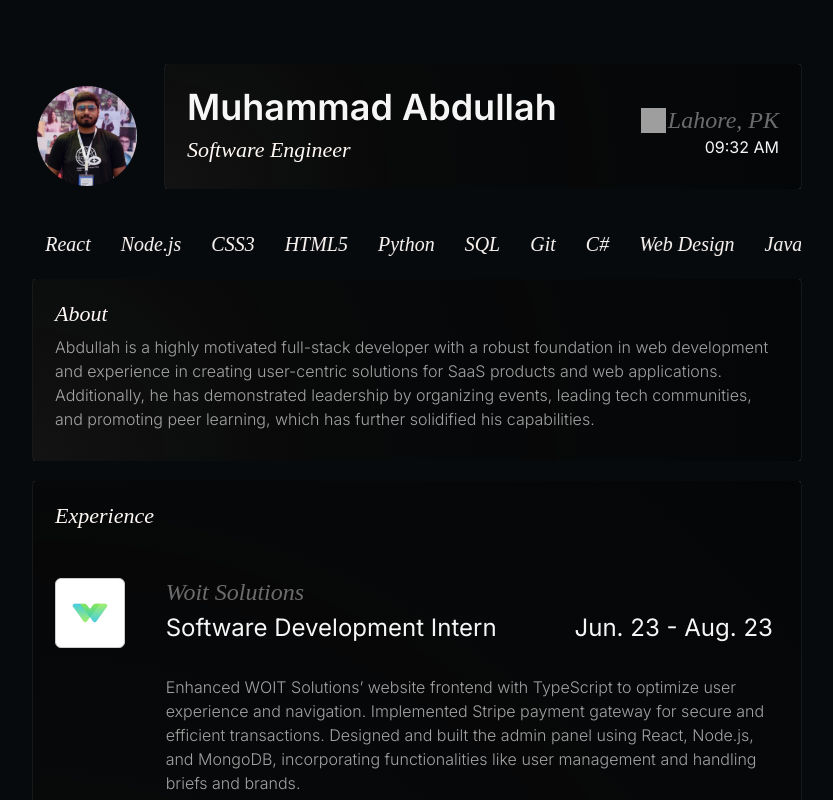
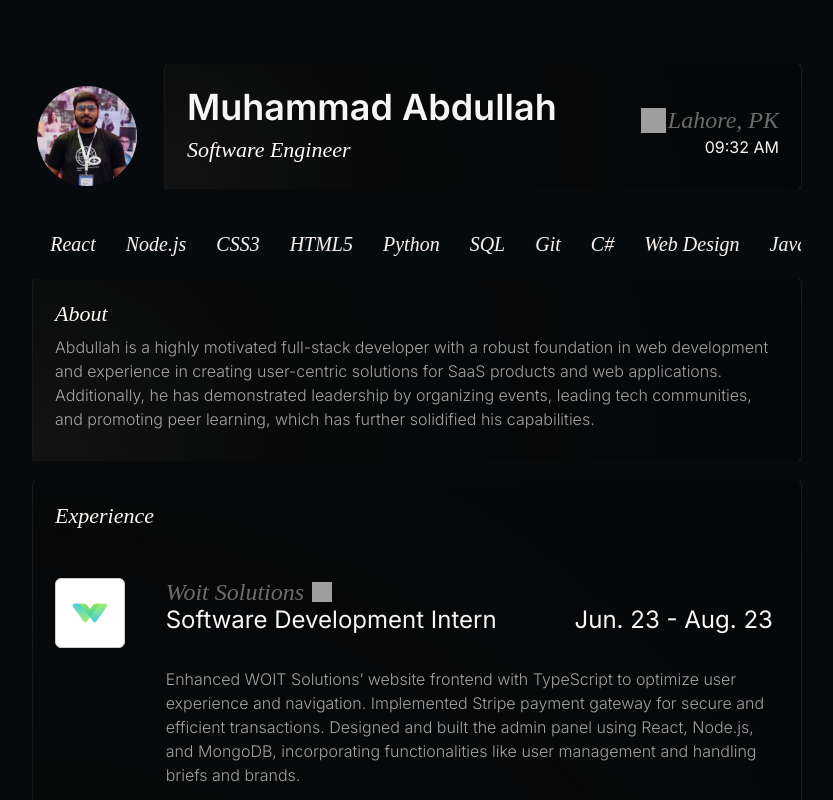
Before and after one commit to muhammadabdullah660/muhammadabdullah, a React (Create React App) app: page / in a window 1280 px wide. Shown: the top 800 px of the page, without its empty margins (223-1056 px from the left). Built offline with nearby package versions, Linux system fonts and the light colour scheme; grey boxes are pictures that could not be loaded; a web font is replaced by a local one.

Commit message:
Refactor Experience component to add clickable links to company names

```diff
--- a/src/Components/Experience/Experience.css
+++ b/src/Components/Experience/Experience.css
@@ -8,7 +8,10 @@
   border: 1px solid #ccc; /* Optional: border to better visualize the box */
   border-radius: 6px;
 }
-
+a {
+  text-decoration: none;
+  color: #000;
+}
 /* .pl-0 {
   padding-left: 0;
 } */
--- a/src/Components/Experience/Experience.jsx
+++ b/src/Components/Experience/Experience.jsx
@@ -12,6 +12,7 @@ export default function Experience(
         <div className="container-fluid mt-4 ps-0">
           <div className="row" key={index}>
             <div className="col-md-2">
+              <a href={item.link}>
                 <div className="icon-container">
                   <img
                     width="50"
@@ -20,11 +21,21 @@ export default function Experience(
                     alt="Muhammad Abdullah"
                   />
                 </div>
+              </a>
             </div>
             <div className="col-md-10">
               <div className="row">
-                <div className="col-md-12 ps-0 pe-0">
-                  <h4>{item.company}</h4>
+                <div className="col-md-12 p-0">
+                  <a href={item.link} className="d-flex align-items-center">
+                    <h4 className="mb-0">{item.company}</h4>
+                    <img
+                      width="20"
+                      height="20"
+                      src="https://img.icons8.com/ios-glyphs/20/FFFFFF/external-link.png"
+                      alt="external-link"
+                      className="ms-2"
+                    />
+                  </a>
                 </div>
               </div>
               <div className="row">
--- a/src/data.jsx
+++ b/src/data.jsx
@@ -31,6 +31,7 @@ const ExperienceItems = {
       title: "Software Development Intern",
       date: "Jun. 23 - Aug. 23",
       desc: "Enhanced WOIT Solutions’ website frontend with TypeScript to optimize user experience and navigation. Implemented Stripe payment gateway for secure and efficient transactions. Designed and built the admin panel using React, Node.js, and MongoDB, incorporating functionalities like user management and handling briefs and brands.",
+      link: "https://www.linkedin.com/company/woit-solutions/",
     },
 
     {
@@ -39,6 +40,7 @@ const ExperienceItems = {
       title: "Teaching Assistant",
       date: "Dec. 22 - Jun. 23",
       desc: "Instructed students in the Lab of PF and OOP, conducting sessions where they developed applications using .net, and designed graphical user interfaces with WinForms. Assisted in grading assignments and projects, providing feedback to students to help them improve their coding skills.",
+      link: "https://uet.edu.pk/",
     },
     {
       icon: "https://img.icons8.com/ios-glyphs/50/000000/fiverr.png",
@@ -46,6 +48,7 @@ const ExperienceItems = {
       title: "Front-End Developer",
       date: "Mar. 21 - Nov. 21",
       desc: "Translated design mockups from PSD, Figma, and InDesign into fully responsive HTML/CSS user interfaces. Crafted professional email signatures using HTML and CSS, ensuring alignment with company branding.",
+      link: "https://www.fiverr.com",
     },
   ],
 };
@@ -57,6 +60,7 @@ const EducationItems = {
       company: "University of Engineering and Techonology, Lahore",
       title: "BS. Computer Science",
       date: "2021 - Present",
+      link: "https://uet.edu.pk/",
     },
   ],
 };
@@ -68,12 +72,14 @@ const VolunteeringItems = {
       company: "Google For Developers",
       title: "Campus Lead",
       date: "2023 - 2024",
+      link: "https://gdsc.community.dev/university-of-engineering-and-technology-lahore-lahore-pakistan/",
     },
     {
       icon: `${process.env.PUBLIC_URL}/images/mslearn.png`,
       company: "Microsoft Learn",
       title: "Gold Student Ambassador",
       date: "2022 - Present",
+      link: "https://mvp.microsoft.com/en-US/studentambassadors/profile/ca9e1a70-d6f7-4376-9405-809e2894a0f2",
     },
   ],
 };
```
Lines whose indentation alone changed are shown as unchanged.
